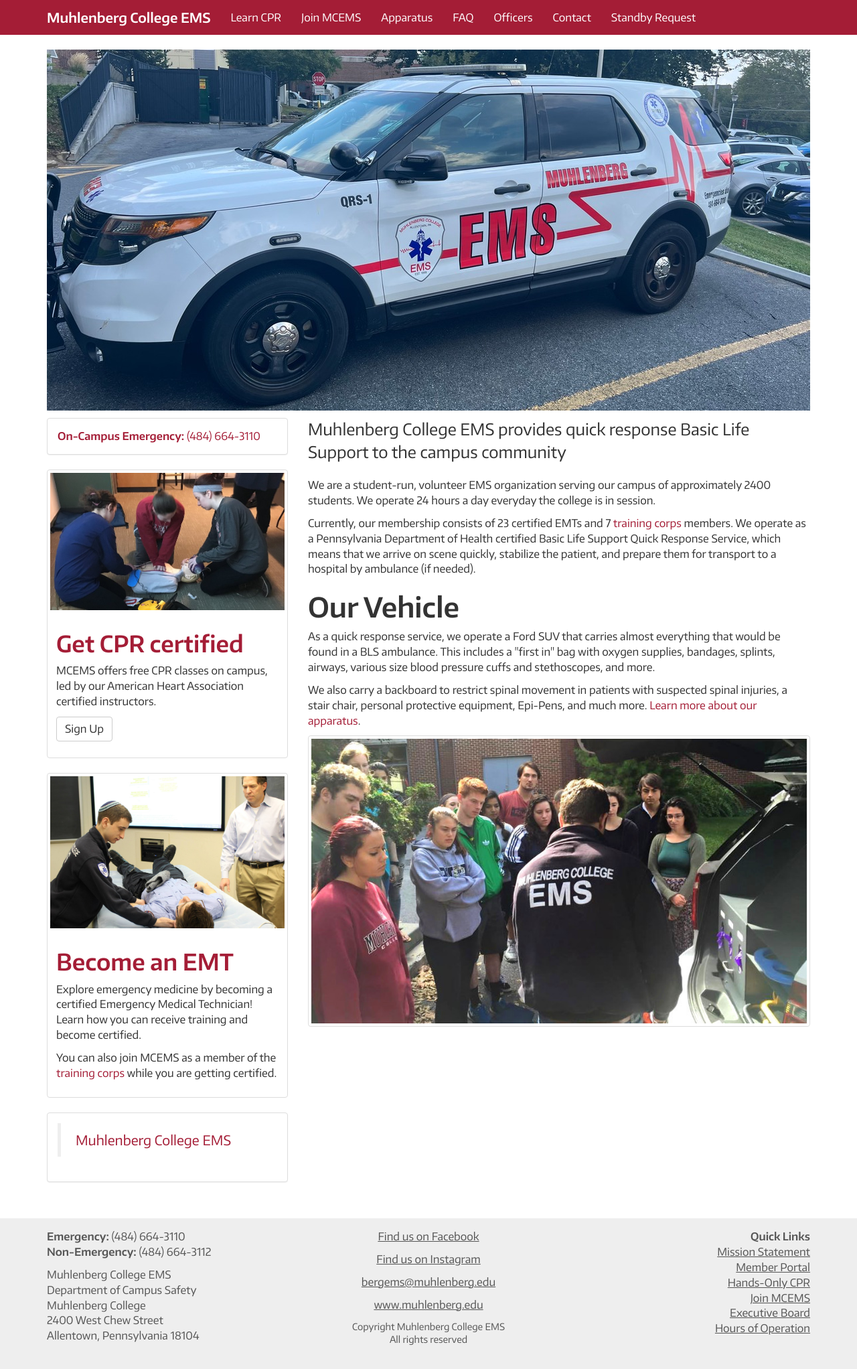
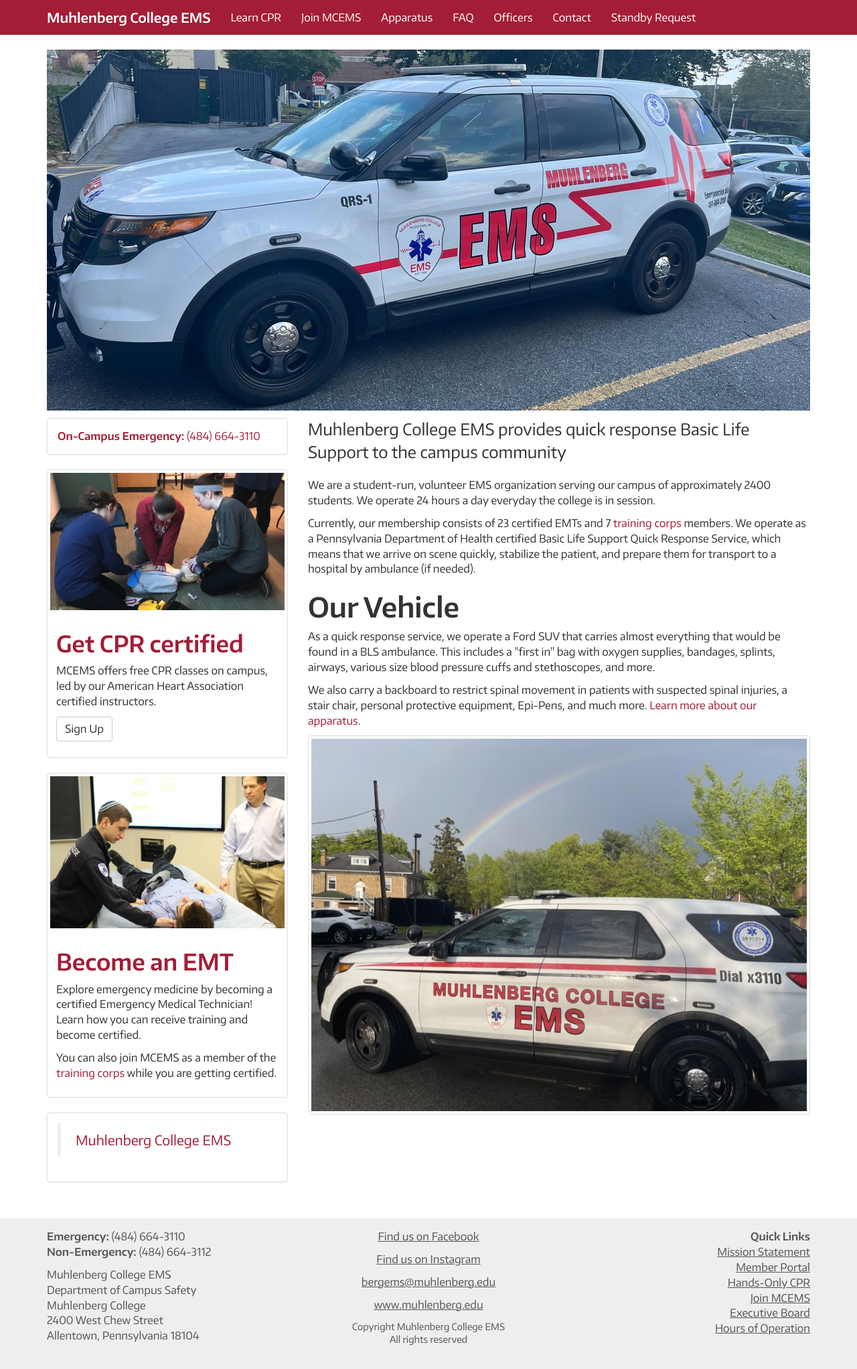
Before and after one commit to MCEMS/www, a Jekyll site: the page built from index.html, in a window 1280 px wide. Shown: the whole page at 67% size. Built offline with Jekyll 4.4.1, drawn with Linux system fonts in a browser that asks for light colours; nearby versions of some CDN libraries.

Commit message:
Update index.html

```diff
--- a/index.html
+++ b/index.html
@@ -51,7 +51,7 @@
     <p>As a quick response service, we operate a Ford SUV that carries almost everything that would be found in a BLS ambulance. This includes a "first in" bag with oxygen supplies, bandages, splints, airways, various size blood pressure cuffs and stethoscopes, and more.</p>
     <p>We also carry a backboard to restrict spinal movement in patients with suspected spinal injuries, a stair chair, personal protective equipment, Epi-Pens, and much more. <a href="/apparatus/">Learn more about our apparatus</a>.</p>
     <div class="thumbnail">
-      <img src="/assets/images/qrs1_demo.jpg">
+      <img src="/assets/images/rainbowjimmy.jpeg">
     </div>
   </div>
 </div>
```
